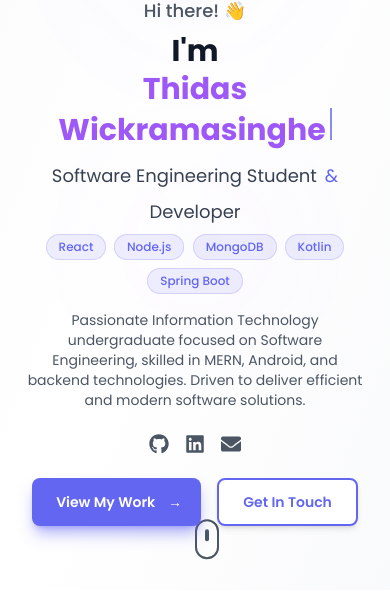
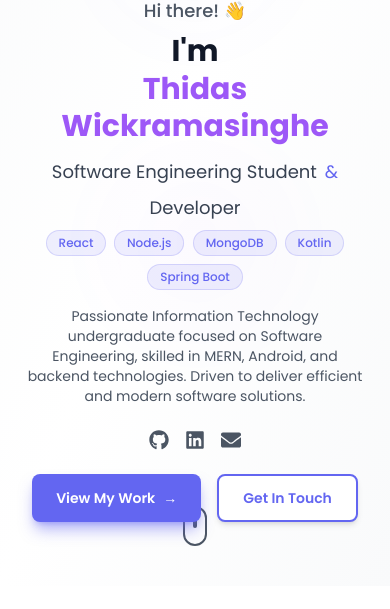
Before and after one commit to thidaswick/Portfolio, a Next.js app: page / in a window 390 px wide. Shown: the part 403-1012 px from the top of the page. Built offline with nearby package versions, Linux system fonts and the light colour scheme.

Commit message:
Optimize portfolio for mobile performance

```diff
--- a/app/globals.css
+++ b/app/globals.css
@@ -32,6 +32,30 @@ html {
   scroll-behavior: smooth;
 }
 
+/* Performance optimizations for mobile */
+* {
+  -webkit-tap-highlight-color: transparent;
+}
+
+/* GPU acceleration for animations */
+@media (prefers-reduced-motion: no-preference) {
+  [data-animate] {
+    will-change: transform, opacity;
+  }
+}
+
+/* Reduce motion for users who prefer it */
+@media (prefers-reduced-motion: reduce) {
+  *,
+  *::before,
+  *::after {
+    animation-duration: 0.01ms !important;
+    animation-iteration-count: 1 !important;
+    transition-duration: 0.01ms !important;
+    scroll-behavior: auto !important;
+  }
+}
+
 /* Custom scrollbar */
 ::-webkit-scrollbar {
   width: 10px;
--- a/components/Hero.tsx
+++ b/components/Hero.tsx
@@ -1,13 +1,24 @@
 'use client'
 
-import { motion } from 'framer-motion'
+import { motion, useReducedMotion } from 'framer-motion'
 import Image from 'next/image'
-import { useState } from 'react'
+import { useState, useEffect } from 'react'
 import { FaGithub, FaLinkedin, FaTwitter, FaEnvelope, FaUser } from 'react-icons/fa'
 
 export default function Hero() {
   const [imageError, setImageError] = useState(false)
   const [imageSrc, setImageSrc] = useState('/assets/pp1.jpg')
+  const [isMobile, setIsMobile] = useState(false)
+  const shouldReduceMotion = useReducedMotion()
+
+  useEffect(() => {
+    const checkMobile = () => {
+      setIsMobile(window.innerWidth < 768)
+    }
+    checkMobile()
+    window.addEventListener('resize', checkMobile)
+    return () => window.removeEventListener('resize', checkMobile)
+  }, [])
 
   const socialLinks = [
     { icon: FaGithub, href: 'https://github.com/thidaswick', label: 'GitHub' },
@@ -18,8 +29,10 @@ export default function Hero() {
   return (
     <section id="home" className="min-h-screen flex items-center justify-center bg-gradient-to-br from-gray-50 via-white to-gray-50 relative overflow-hidden py-16 sm:py-20">
 
-      {/* Animated background elements */}
+      {/* Animated background elements - reduced on mobile */}
       <div className="absolute inset-0 overflow-hidden">
+        {!shouldReduceMotion && !isMobile ? (
+          <>
             <motion.div
               animate={{ scale: [1, 1.2, 1], opacity: [0.2, 0.3, 0.2] }}
               transition={{ duration: 4, repeat: Infinity, ease: "easeInOut" }}
@@ -30,11 +43,19 @@ export default function Hero() {
               transition={{ duration: 4, repeat: Infinity, ease: "easeInOut", delay: 2 }}
               className="absolute bottom-1/4 right-1/4 w-48 h-48 sm:w-64 sm:h-64 md:w-96 md:h-96 bg-purple-500/10 rounded-full blur-3xl"
             ></motion.div>
+          </>
+        ) : (
+          <>
+            <div className="absolute top-1/4 left-1/4 w-48 h-48 sm:w-64 sm:h-64 md:w-96 md:h-96 bg-primary/10 rounded-full blur-2xl opacity-20"></div>
+            <div className="absolute bottom-1/4 right-1/4 w-48 h-48 sm:w-64 sm:h-64 md:w-96 md:h-96 bg-purple-500/10 rounded-full blur-2xl opacity-20"></div>
+          </>
+        )}
       </div>
 
-      {/* Floating code elements - showcasing development skills */}
-      <div className="absolute inset-0 overflow-hidden pointer-events-none">
-        {['< />', '{ }', '[ ]', '()', '=>', 'const'].map((symbol, i) => (
+      {/* Floating code elements - reduced on mobile for performance */}
+      {!isMobile && !shouldReduceMotion && (
+        <div className="absolute inset-0 overflow-hidden pointer-events-none hidden md:block">
+          {['< />', '{ }', '[ ]'].slice(0, isMobile ? 2 : 3).map((symbol, i) => (
             <motion.div
               key={i}
               className="absolute text-primary/5 text-2xl md:text-4xl font-mono font-bold"
@@ -60,15 +81,16 @@ export default function Hero() {
             </motion.div>
           ))}
         </div>
+      )}
 
       <div className="container mx-auto px-4 sm:px-6 relative z-10 pt-20 sm:pt-24">
         <div className="grid md:grid-cols-2 gap-8 md:gap-12 items-center">
           {/* Left side - Text content */}
           <motion.div
             className="text-center md:text-left order-2 md:order-1"
-            initial={{ opacity: 0, x: -50 }}
+            initial={shouldReduceMotion ? { opacity: 0 } : { opacity: 0, x: -50 }}
             animate={{ opacity: 1, x: 0 }}
-            transition={{ duration: 0.8 }}
+            transition={{ duration: shouldReduceMotion ? 0.3 : 0.8 }}
           >
             {/* Animated greeting with typewriter effect */}
             <motion.div
@@ -96,7 +118,7 @@ export default function Hero() {
               I&apos;m{' '}
               <motion.span
                 className="text-primary inline-block break-words relative"
-                animate={{
+                animate={shouldReduceMotion ? {} : {
                   color: [
                     '#6366f1',
                     '#8b5cf6',
@@ -107,7 +129,7 @@ export default function Hero() {
                     '#6366f1',
                   ],
                 }}
-                transition={{
+                transition={shouldReduceMotion ? {} : {
                   duration: 3,
                   repeat: Infinity,
                   ease: 'easeInOut',
@@ -115,17 +137,19 @@ export default function Hero() {
               >
                 <motion.span
                   className="relative"
-                  whileHover={{ scale: 1.05 }}
+                  whileHover={shouldReduceMotion ? {} : { scale: 1.05 }}
                   transition={{ type: "spring", stiffness: 400, damping: 10 }}
                 >
                   Thidas Wickramasinghe
                 </motion.span>
-                {/* Animated cursor effect */}
+                {/* Animated cursor effect - disabled on mobile */}
+                {!shouldReduceMotion && !isMobile && (
                   <motion.span
                     className="inline-block w-0.5 h-8 md:h-12 bg-primary ml-1"
                     animate={{ opacity: [1, 0, 1] }}
                     transition={{ duration: 1, repeat: Infinity }}
                   />
+                )}
               </motion.span>
             </motion.h1>
             <motion.div
@@ -208,14 +232,14 @@ export default function Hero() {
                   href={social.href}
                   target="_blank"
                   rel="noopener noreferrer"
-                  initial={{ opacity: 0, scale: 0, rotate: -180 }}
-                  animate={{ opacity: 1, scale: 1, rotate: 0 }}
+                  initial={shouldReduceMotion ? { opacity: 0 } : { opacity: 0, scale: 0, rotate: -180 }}
+                  animate={shouldReduceMotion ? { opacity: 1 } : { opacity: 1, scale: 1, rotate: 0 }}
                   transition={{
-                    delay: 1.5 + index * 0.1,
+                    delay: shouldReduceMotion ? 0 : 1.5 + index * 0.1,
                     type: "spring",
                     stiffness: 200,
                   }}
-                  whileHover={{
+                  whileHover={shouldReduceMotion || isMobile ? {} : {
                     scale: 1.2,
                     y: -5,
                     rotate: 360,
@@ -256,12 +280,16 @@ export default function Hero() {
                 className="inline-flex items-center gap-2 px-6 sm:px-8 py-3 sm:py-4 bg-primary text-white rounded-lg text-sm sm:text-base font-semibold hover:bg-primary-dark transition-all shadow-lg shadow-primary/50"
               >
                 <span>View My Work</span>
+                {!shouldReduceMotion && !isMobile ? (
                   <motion.span
                     animate={{ x: [0, 5, 0] }}
                     transition={{ duration: 1.5, repeat: Infinity }}
                   >
                     →
                   </motion.span>
+                ) : (
+                  <span>→</span>
+                )}
               </motion.a>
               <motion.a
                 href="#contact"
@@ -280,8 +308,8 @@ export default function Hero() {
           {/* Right side - Profile Image */}
           <div className="flex justify-center items-center order-1 md:order-2 mb-8 md:mb-0">
             <div className="relative w-48 h-48 sm:w-64 sm:h-64 md:w-80 md:h-80 lg:w-96 lg:h-96">
-              {/* Static background glow */}
-              <div className="absolute inset-0 bg-gradient-to-br from-primary/10 to-purple-500/10 rounded-full blur-2xl -z-10"></div>
+              {/* Static background glow - reduced blur on mobile */}
+              <div className={`absolute inset-0 bg-gradient-to-br from-primary/10 to-purple-500/10 rounded-full ${isMobile ? 'blur-xl' : 'blur-2xl'} -z-10`}></div>
 
               {/* Professional image container */}
               <div className="relative w-full h-full rounded-full overflow-hidden shadow-xl border-2 border-gray-200 bg-white">
@@ -318,14 +346,21 @@ export default function Hero() {
               {/* Static border ring */}
               <div className="absolute inset-0 rounded-full border-4 border-primary/20"></div>
 
-              {/* Static shadow effect */}
-              <div className="absolute -inset-4 bg-gradient-to-br from-primary/5 to-transparent rounded-full blur-xl -z-20"></div>
+              {/* Static shadow effect - reduced on mobile */}
+              <div className={`absolute -inset-4 bg-gradient-to-br from-primary/5 to-transparent rounded-full ${isMobile ? 'blur-lg' : 'blur-xl'} -z-20`}></div>
             </div>
           </div>
         </div>
       </div>
 
-      {/* Scroll indicator */}
+      {/* Scroll indicator - static on mobile */}
+      {shouldReduceMotion || isMobile ? (
+        <div className="absolute bottom-10 left-1/2 transform -translate-x-1/2">
+          <div className="w-6 h-10 border-2 border-gray-600 rounded-full flex justify-center">
+            <div className="w-1 h-3 bg-gray-600 rounded-full mt-2"></div>
+          </div>
+        </div>
+      ) : (
         <motion.div
           className="absolute bottom-10 left-1/2 transform -translate-x-1/2"
           animate={{ y: [0, 10, 0] }}
@@ -335,6 +370,7 @@ export default function Hero() {
             <div className="w-1 h-3 bg-gray-600 rounded-full mt-2"></div>
           </div>
         </motion.div>
+      )}
     </section>
   )
 }
--- a/next.config.js
+++ b/next.config.js
@@ -3,6 +3,16 @@ const nextConfig = {
   reactStrictMode: true,
   images: {
     domains: [],
+    formats: ['image/avif', 'image/webp'],
+  },
+  // Performance optimizations
+  compress: true,
+  poweredByHeader: false,
+  // Optimize bundle size
+  swcMinify: true,
+  // Reduce JavaScript execution time
+  experimental: {
+    optimizeCss: true,
   },
 }
 
```
Lines whose indentation alone changed are shown as unchanged.
